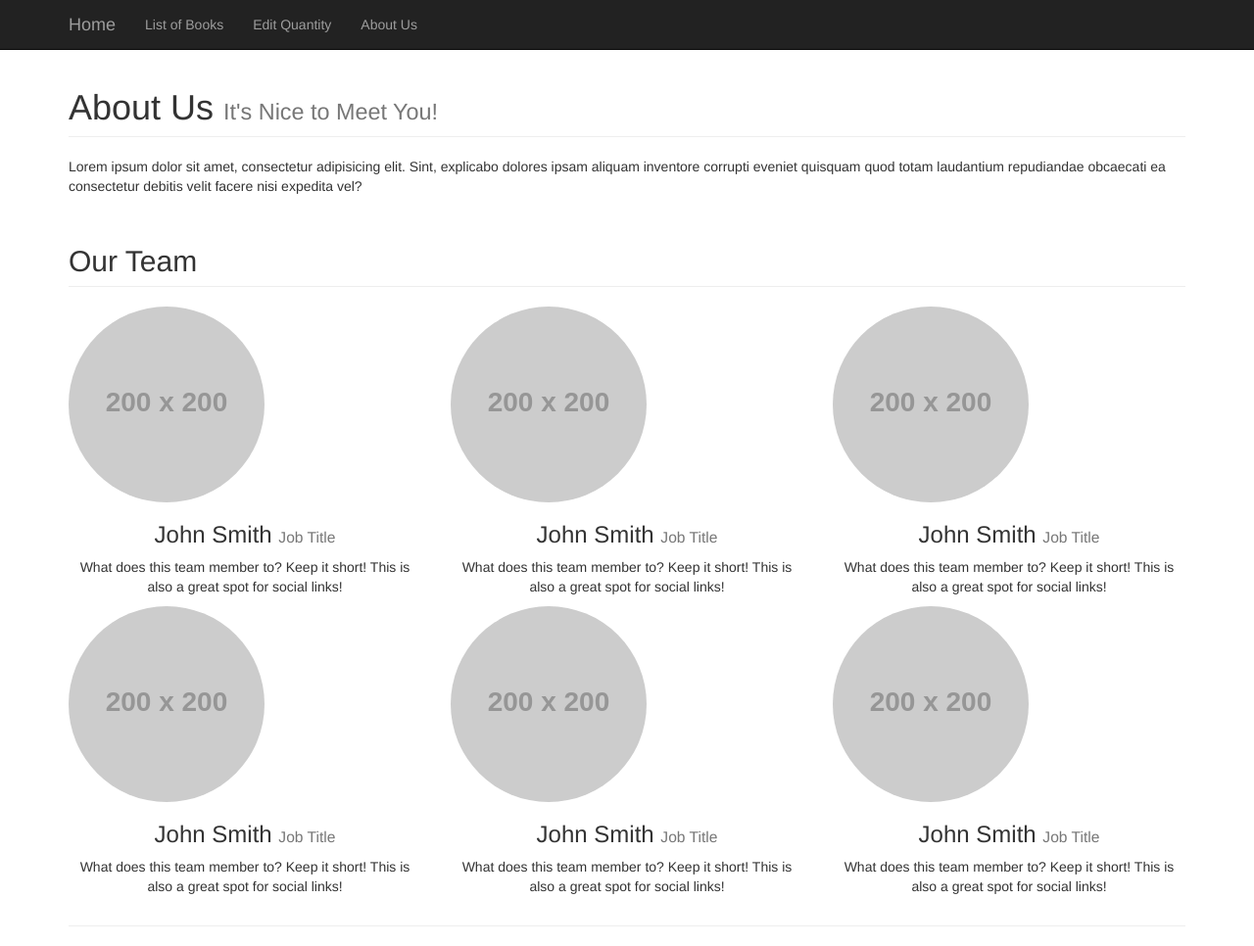
After one commit to NickLont/bookstore, a Django app: page /bookstore/about/ in a window 1280 px wide. The commit adds this page. Shown: the whole page at 98% size. Run offline with Django 3.2, Linux system fonts and the light colour scheme; grey boxes labelled with a size stand in for pictures from a placeholder-image service; some libraries are stand-ins or nearby versions.

Commit message:
about us ready

```diff
--- /dev/null
+++ b/bookstore/templates/bookstore/about.html
@@ -0,0 +1,78 @@
+{% extends 'bookstore/base.html'%}
+{% load staticfiles %}
+
+{% block content %}
+
+<body>
+
+    <!-- Page Content -->
+    <div class="container">
+
+        <!-- Introduction Row -->
+        <div class="row">
+            <div class="col-lg-12">
+                <h1 class="page-header">About Us
+                    <small>It's Nice to Meet You!</small>
+                </h1>
+                <p>Lorem ipsum dolor sit amet, consectetur adipisicing elit. Sint, explicabo dolores ipsam aliquam inventore corrupti eveniet quisquam quod totam laudantium repudiandae obcaecati ea consectetur debitis velit facere nisi expedita vel?</p>
+            </div>
+        </div>
+
+        <!-- Team Members Row -->
+        <div class="row">
+            <div class="col-lg-12">
+                <h2 class="page-header">Our Team</h2>
+            </div>
+            <div class="col-lg-4 col-sm-6 text-center">
+                <img class="img-circle img-responsive img-center" src="http://placehold.it/200x200" alt="">
+                <h3>John Smith
+                    <small>Job Title</small>
+                </h3>
+                <p>What does this team member to? Keep it short! This is also a great spot for social links!</p>
+            </div>
+            <div class="col-lg-4 col-sm-6 text-center">
+                <img class="img-circle img-responsive img-center" src="http://placehold.it/200x200" alt="">
+                <h3>John Smith
+                    <small>Job Title</small>
+                </h3>
+                <p>What does this team member to? Keep it short! This is also a great spot for social links!</p>
+            </div>
+            <div class="col-lg-4 col-sm-6 text-center">
+                <img class="img-circle img-responsive img-center" src="http://placehold.it/200x200" alt="">
+                <h3>John Smith
+                    <small>Job Title</small>
+                </h3>
+                <p>What does this team member to? Keep it short! This is also a great spot for social links!</p>
+            </div>
+            <div class="col-lg-4 col-sm-6 text-center">
+                <img class="img-circle img-responsive img-center" src="http://placehold.it/200x200" alt="">
+                <h3>John Smith
+                    <small>Job Title</small>
+                </h3>
+                <p>What does this team member to? Keep it short! This is also a great spot for social links!</p>
+            </div>
+            <div class="col-lg-4 col-sm-6 text-center">
+                <img class="img-circle img-responsive img-center" src="http://placehold.it/200x200" alt="">
+                <h3>John Smith
+                    <small>Job Title</small>
+                </h3>
+                <p>What does this team member to? Keep it short! This is also a great spot for social links!</p>
+            </div>
+            <div class="col-lg-4 col-sm-6 text-center">
+                <img class="img-circle img-responsive img-center" src="http://placehold.it/200x200" alt="">
+                <h3>John Smith
+                    <small>Job Title</small>
+                </h3>
+                <p>What does this team member to? Keep it short! This is also a great spot for social links!</p>
+            </div>
+        </div>
+
+        <hr>
+
+
+
+    </div>
+    <!-- /.container -->
+
+</body>
+{% endblock %}
--- a/bookstore/templates/bookstore/base.html
+++ b/bookstore/templates/bookstore/base.html
@@ -52,7 +52,7 @@
                         <a href="{% url 'soap:book-list' %}">Edit Quantity</a>
                     </li>
                     <li>
-                        <a href="#">Contact</a>
+                        <a href="{% url 'bookstore:about' %}">About Us</a>
                     </li>
                 </ul>
             </div>
@@ -74,4 +74,5 @@
 
 </body>
 
+
 </html>
--- a/bookstore/urls.py
+++ b/bookstore/urls.py
@@ -7,4 +7,5 @@ urlpatterns = [
     url(r'^$', views.index, name='index' ),
     url(r'^list/$', BookListView.as_view(), name='list' ),
     url(r'^(?P<isbn>[0-9]+)/$', views.details, name='detailedView'),
+    url(r'^about/$', views.about, name='about' ),
 ]
--- a/bookstore/views.py
+++ b/bookstore/views.py
@@ -32,10 +32,12 @@ def details(request, isbn):
 	data = json.load(urllib2.urlopen('https://www.googleapis.com/books/v1/volumes?q=isbn:'+isbn))
 	book = Book.objects.get(isbn=isbn)
 	results = soap_client.service.findByIsbn(isbn)
-	print results
 	if 'imageLinks' in data['items'][0]['volumeInfo']:
 		pic = data['items'][0]['volumeInfo']['imageLinks']['thumbnail']
 	else:
 		pic='http://www.clker.com/cliparts/q/L/P/Y/t/6/no-image-available-md.png'
 	context={'pic':pic, 'book':book, 'results':results}
 	return render(request, 'bookstore/details.html', context)
+
+def about(request):
+	return render(request, 'bookstore/about.html')
--- a/soapQntWS/templates/soapQntWS/details.html
+++ b/soapQntWS/templates/soapQntWS/details.html
@@ -16,7 +16,7 @@
 				<form action="{% url 'soap:soapDetailed' book.isbn %}" method="post">
 					{% csrf_token %}
 					{{ form }}
-					<input type="submit" value="Submit Q" />
+					<input type="submit" value="Submit" />
 					{%if change%}
 						<p style="color:green;">Success!</p>
 					{% endif %}
--- a/soapQntWS/views.py
+++ b/soapQntWS/views.py
@@ -11,7 +11,7 @@ soap_client = Client('http://localhost:8080/bookQntWS/bookWS?wsdl')
 
 
 class BookListView(ListView):
-	model = Book
+	queryset = Book.objects.order_by('title')
 	template_name = 'soapQntWS/quantList.html'
 
 def quantityDetails(request, isbn):
```
Also changed, not shown: bookstore/templates/bookstore/index.html (+5 -5 lines), 3 other files.
